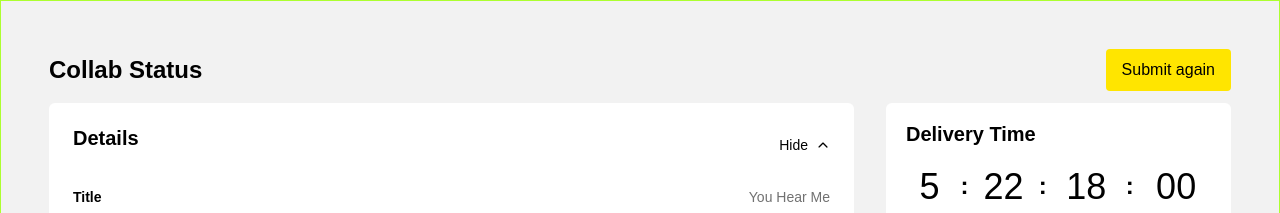
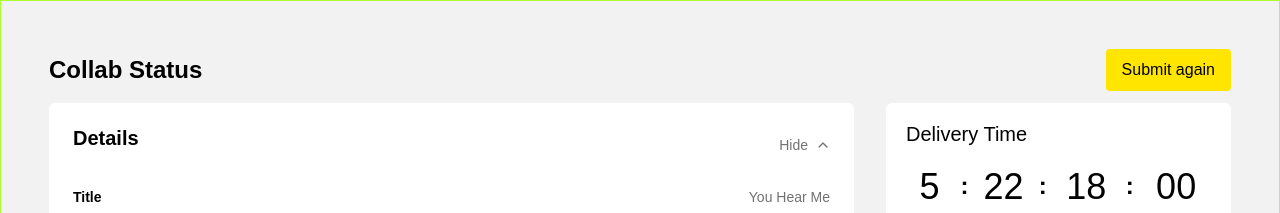
Before and after one commit to M-Abdullah-Bhatti/collabs, a React (Create React App) app: page / in a window 1280 px wide. Shown: the top 213 px of the page. Built offline with nearby package versions, Linux system fonts and the light colour scheme.

Commit message:
Font updated

```diff
--- a/src/Components/DeliveryTime/DeliveryTime.css
+++ b/src/Components/DeliveryTime/DeliveryTime.css
@@ -8,10 +8,14 @@
 
 .delivery-time-heading {
   font-size: 20px;
-    font-weight: 600;
+  /* font-weight: 600; */
+  font-weight: 500;
   font-family: var(--font-gilroy-bold);
   margin-bottom: 20px;
   text-align: left;
+
+  font-style: normal;
+  line-height: normal;
 }
 
 .delivery-time {
--- a/src/Components/Details/Details.css
+++ b/src/Components/Details/Details.css
@@ -53,6 +53,7 @@
   text-align: center;
   font-size: 14px;
   cursor: pointer;
+  color: #717171;
   font-family: var(--font-gilroy-light);
 }
 
```
Lines whose indentation alone changed are shown as unchanged.
